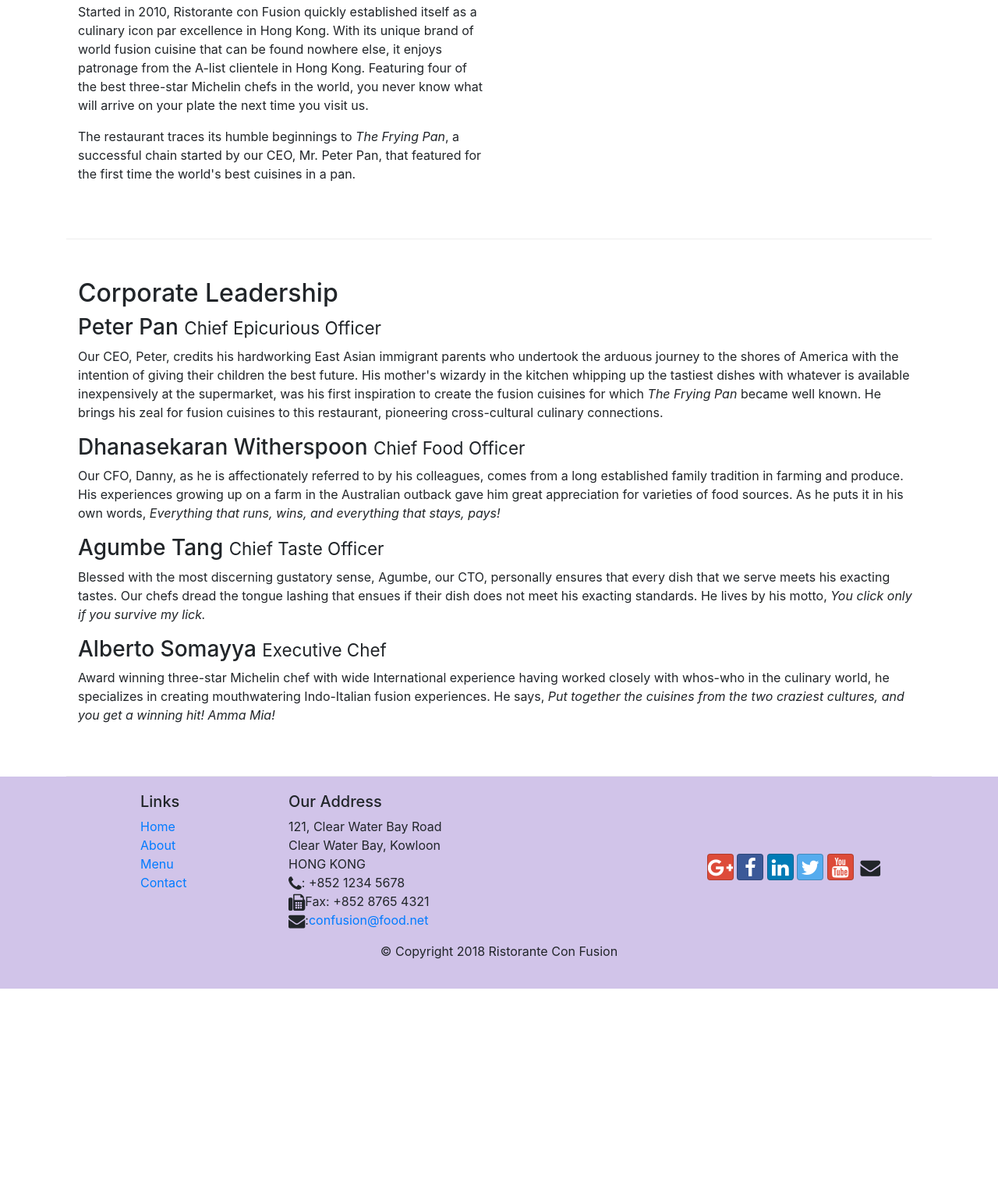
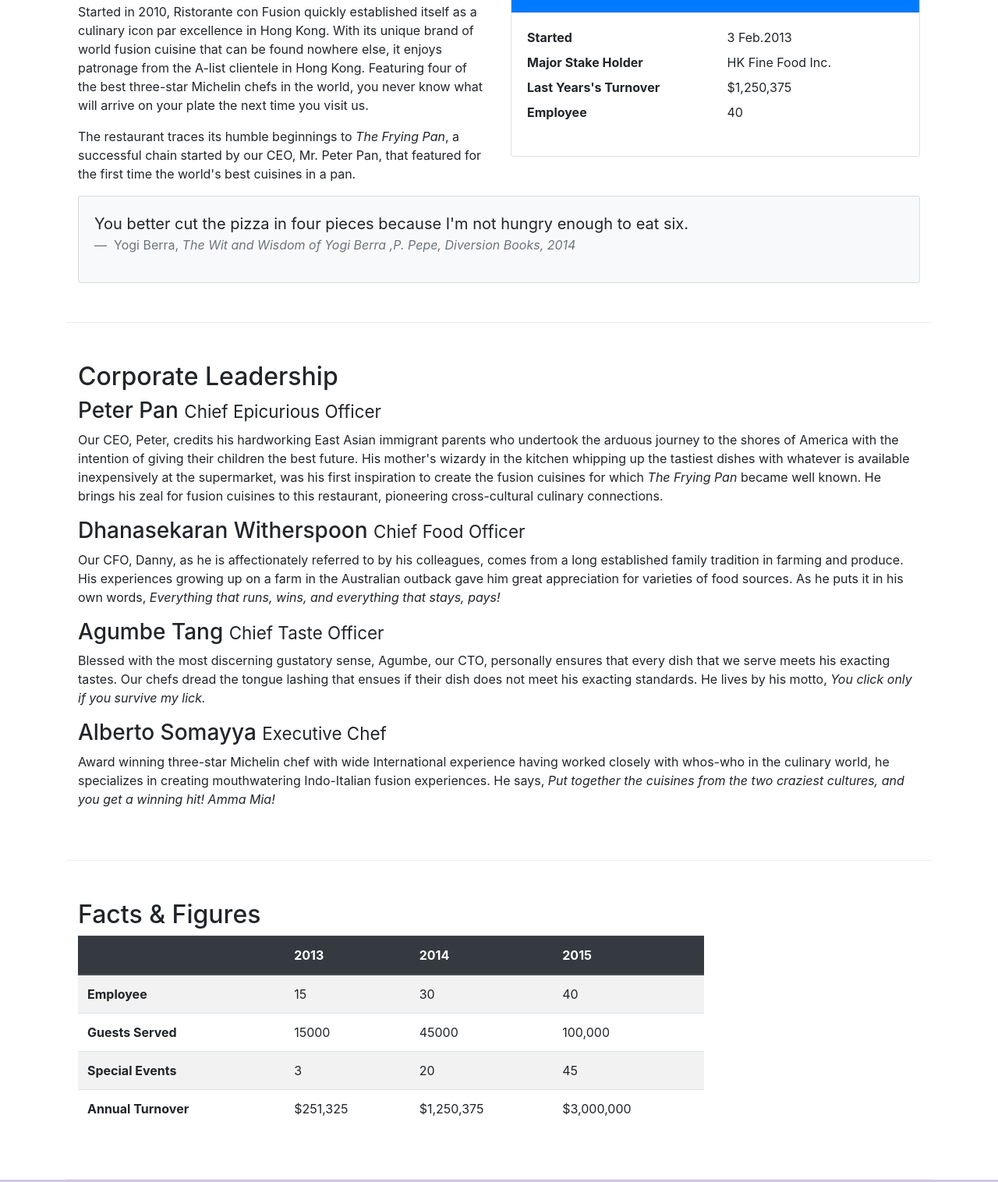
Before and after one commit to harish250/Full-Stack-Coursera, a website: page aboutus.html in a window 1280 px wide. Shown: the part 558-2074 px from the top of the page at 78% size. Before the commit the page ends 1826 px from the top, so only its background shows below. Drawn offline with nearby package versions, Linux system fonts and the light colour scheme.

Commit message:
Tables and Cards

```diff
--- a/aboutus.html
+++ b/aboutus.html
@@ -71,8 +71,36 @@
                 <p>Started in 2010, Ristorante con Fusion quickly established itself as a culinary icon par excellence in Hong Kong. With its unique brand of world fusion cuisine that can be found nowhere else, it enjoys patronage from the A-list clientele in Hong Kong.  Featuring four of the best three-star Michelin chefs in the world, you never know what will arrive on your plate the next time you visit us.</p>
                 <p>The restaurant traces its humble beginnings to <em>The Frying Pan</em>, a successful chain started by our CEO, Mr. Peter Pan, that featured for the first time the world's best cuisines in a pan.</p>
             </div>
-            <div>
+            <div class="col-sm">
+                <div class="card">
+                    <h3 class="card-header bg-primary text-white">Facts At a Glance</h3>
+                    <div class="card-body">
+                        <dl class="row">
+                            <dt class="col-6">
+                                Started
+                            </dt>
+                            <dd class="col-6">3 Feb.2013</dd>
+                            <dt class="col-6">Major Stake Holder</dt>
+                            <dd class="col-6">HK Fine Food Inc.</dd>
+                            <dt class="col-6">Last Years's Turnover</dt>
+                            <dd class="col-6">$1,250,375</dd>
+                            <dt class="col-6">Employee</dt>
+                            <dd class="col-6">40</dd>
+                        </dl>
+                    </div>
+                </div>
             </div>
+            <di class="col-12">
+                <div class="card card-body bg-light">
+                    <blockquote class="blockquote">
+                        <p class="mb-0">You better cut the pizza in four pieces because I'm not hungry enough to eat six.</p>
+                        <footer class="blockquote-footer">
+                            Yogi Berra,
+                            <cite title="Source Title">The Wit and Wisdom of Yogi Berra ,P. Pepe, Diversion Books, 2014 </cite>
+                        </footer>
+                    </blockquote>
+                </div>
+            </di>
         </div>
 
 
@@ -90,6 +118,55 @@
             </div>
        </div>
 
+       <div class="row row-content">
+           <div class="col-12 col-sm-9">
+               <h2>Facts &amp; Figures</h2>
+               <div class="table-responsive">
+                   <table class="table table-striped">
+                       <thead class="thead-dark">
+                           <tr>
+                    <th>&nbsp;</th>
+                    <th>2013</th>
+                    <th>2014</th>
+                    <th>2015</th>
+                           </tr>
+                       </thead>
+                       <tbody>
+                           <tr>
+                               <th>Employee</th>
+                               <td>15</td>
+                               <td>30</td>
+                               <td>40</td>
+                           </tr>
+                           <tr>
+                               <th>Guests Served</th>
+                               <td>15000</td>
+                               <td>45000</td>
+                               <td>100,000</td>
+                           </tr>
+                           <tr>
+                            <th>Special Events</th>
+                            <td>3</td>
+                            <td>20</td>
+                            <td>45</td>
+                        </tr>
+                        <tr>
+                            <th>Annual Turnover</th>
+                            <td>$251,325</td>
+                            <td>$1,250,375</td>
+                            <td>$3,000,000</td>
+                        </tr>
+                       </tbody>
+                   </table>
+               </div>
+           </div>
+
+            <div class="col-12 col-sm-3">
+
+            </div>
+
+
+       </div>
     </div>
 
     <footer class="footer">
```
